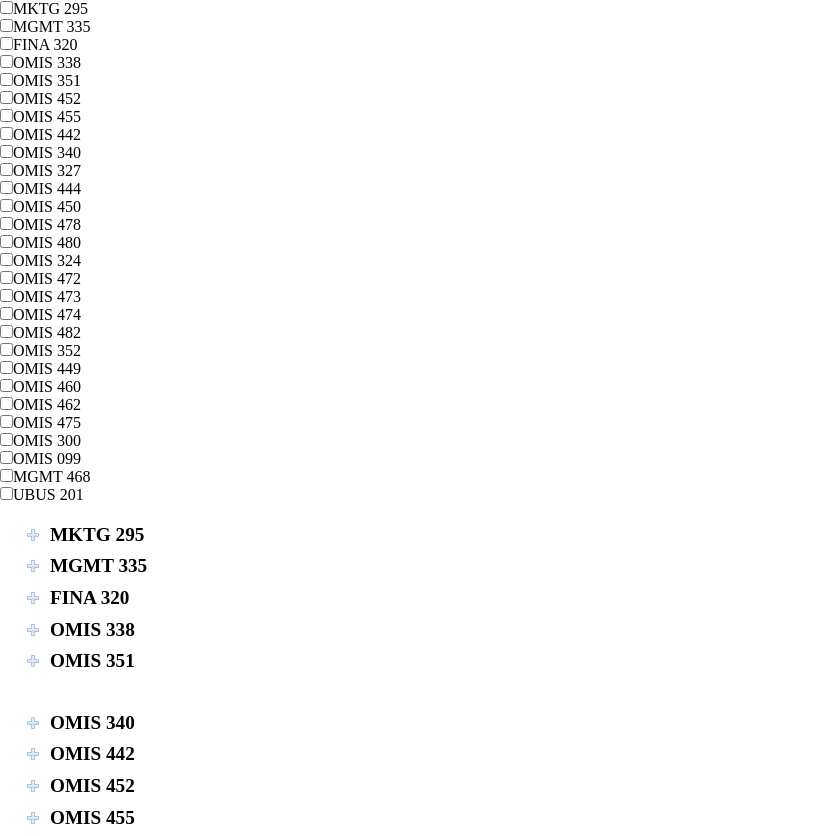
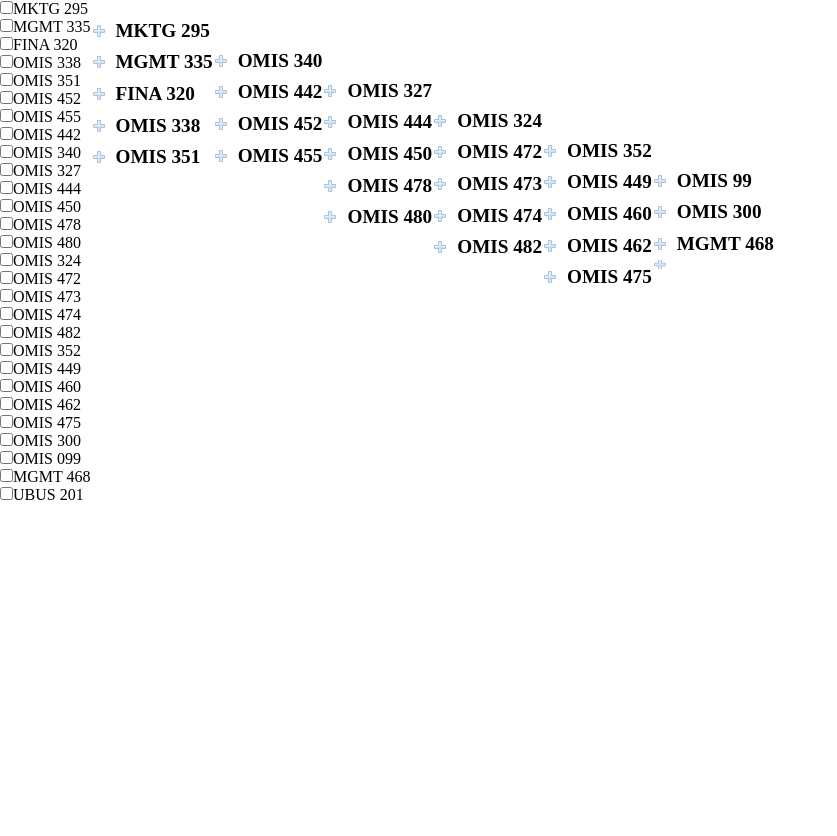
Before and after one commit to z1827320/omis485project, a plain HTML site: page index.html in a window 1280 px wide. Shown: the top 836 px of the page, without its empty margins (0-837 px from the left). After the commit the page ends 800 px from the top, so only its background shows below. Drawn offline with Linux system fonts and the light colour scheme.

Commit message:
more changes

```diff
--- a/classes.js
+++ b/classes.js
@@ -27,4 +27,3 @@ window.onload = function () {
 var $ = function (id) {
 	return document.getElementById(id);
 }
-faqs
--- a/index.html
+++ b/index.html
@@ -6,6 +6,15 @@
             <script src="classes.js"></script>
             <link rel="stylesheet" href="index.css">
 			<link rel="stylesheet" href="sidebar.css">
+			<style>
+				div {
+    float: left;
+    border-top: 3px, solid, black;
+    border-bottom: 3px, solid, black;
+    border-left: 3px, solid, black;
+    border-right: 3px, solid, black;
+}
+			</style>
         </head>
         <body>
             <div class="sidebar">
@@ -38,7 +47,8 @@
                 <input type="checkbox" value="MGMT 468">MGMT 468<br>
                 <input type="checkbox" value="UBUS 201">UBUS 201<br>
             </div>
-            <section id="startclasses" class="startclasses">
+            <section>
+            <div id="classes" class="startclasses">
                 <h2>MKTG 295</h2>
                 <main>
                     <h4>Principles of Marketing</h4>
@@ -86,8 +96,10 @@
                     <h5>Prerequisites & Notes</h5>
                     <p>PRQ: OMIS 259 and sophomore standing.</p>
                 </main>
+            </div>
         	</section>
-            <section id="secondaryclasses">
+            <section>
+            <div id="classes" class="secondaryclasses">
                 <h2>OMIS 340</h2>
                 <main>
                     <h4>Supply Chain Management</h4>
@@ -139,8 +151,10 @@
                     </p>
                 </main>
 
+            </div>
 			</section>
-            <section id="supplyclasses">
+			<section>
+            <div id="classes" class="supplyclasses">
                 <h2>OMIS 327</h2>
                 <main>
                     <h4>Decision Analysis</h4>
@@ -201,8 +215,10 @@
                             PRQ: OMIS 340 and OMIS 452. CRQ: OMIS 327
                     </p>
                 </main>
+			</div>
 			</section>
-            <section id="dataclasses">
+			<section>
+            <div id="classes" class="dataclasses">
                 <h2>OMIS 324</h2>
                 <main>
                     <h4>Introduction to Business Data Analytics</h4>
@@ -262,8 +278,10 @@
                             PRQ: OMIS 324 and OMIS 452.
                     </p>
                 </main>
+			</div>
 			</section>
-            <section id="infoclasses">
+			<section>
+            <div id="classes" class="infoclasses">
                 <h2>OMIS 352</h2>
                 <main>
                     <h4>Managing Projects in Business</h4>
@@ -320,8 +338,10 @@
                             PRQ: OMIS 452. CRQ: OMIS 449 or consent of department.
                     </p>
                 </main>
+			</div>
 			</section>
-            <section id="other">
+			<section>
+            <div id="classes" class="otherclasses">
                 <h2>OMIS 99</h2>
                 <main>
                     <h4>Portfolio</h4>
@@ -366,6 +386,7 @@
 
                     </p>
                 </main>
+			</div>
 			</section>
         </body>
     </html>
--- a/sidebar.css
+++ b/sidebar.css
@@ -1,8 +1,11 @@
 div .sidebar {
     float: left;
-    border: 3px solid black;
+    border-top: 3px, solid, black;
+    border-bottom: 3px, solid, black;
+    border-left: 3px, solid, black;
+    border-right: 3px, solid, black;
 }
 
-section .startclasses {
-    text-align: center;
+div .startclasses {
+    float: center;
 }
```
Lines whose indentation alone changed are shown as unchanged.
